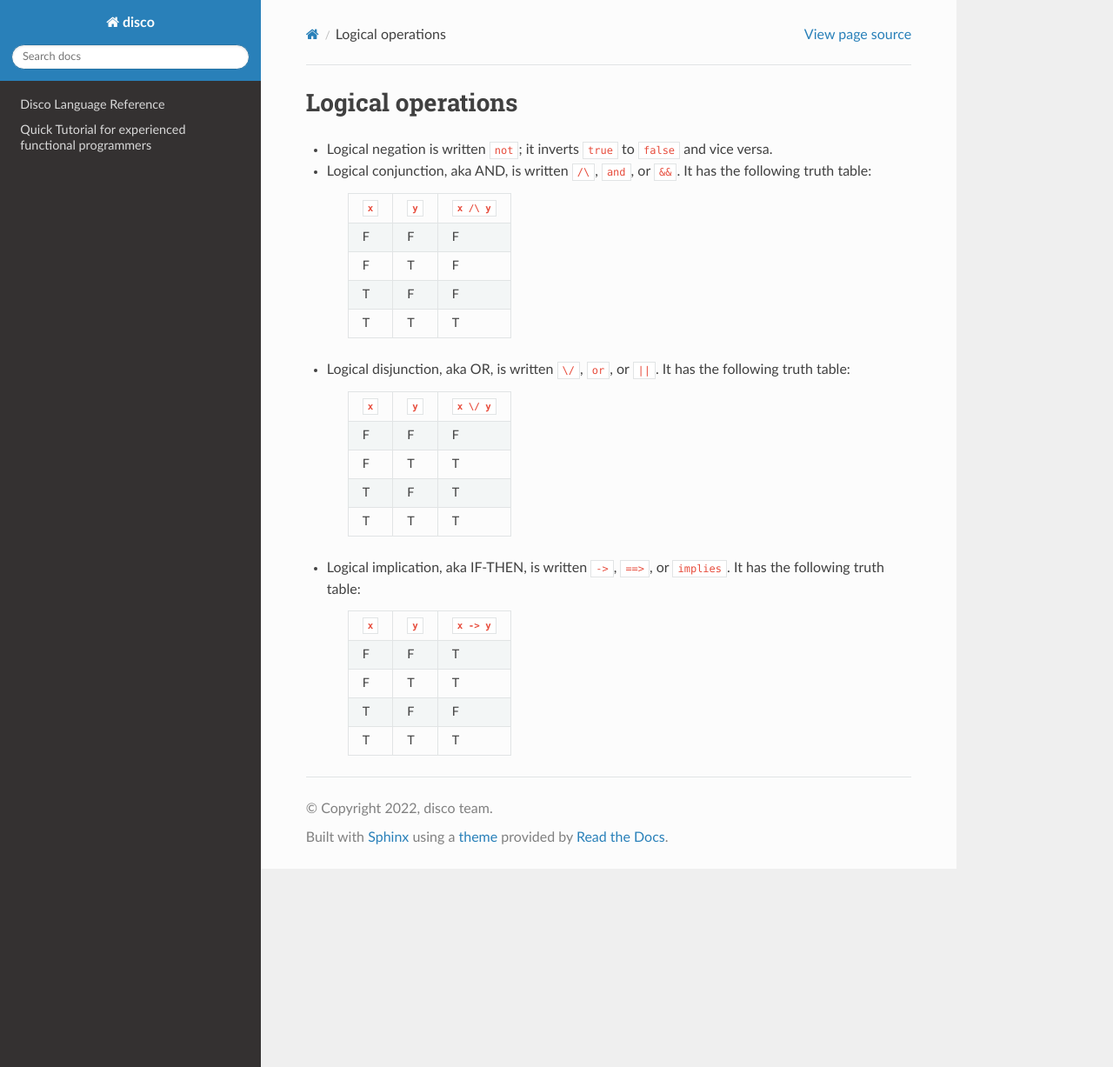
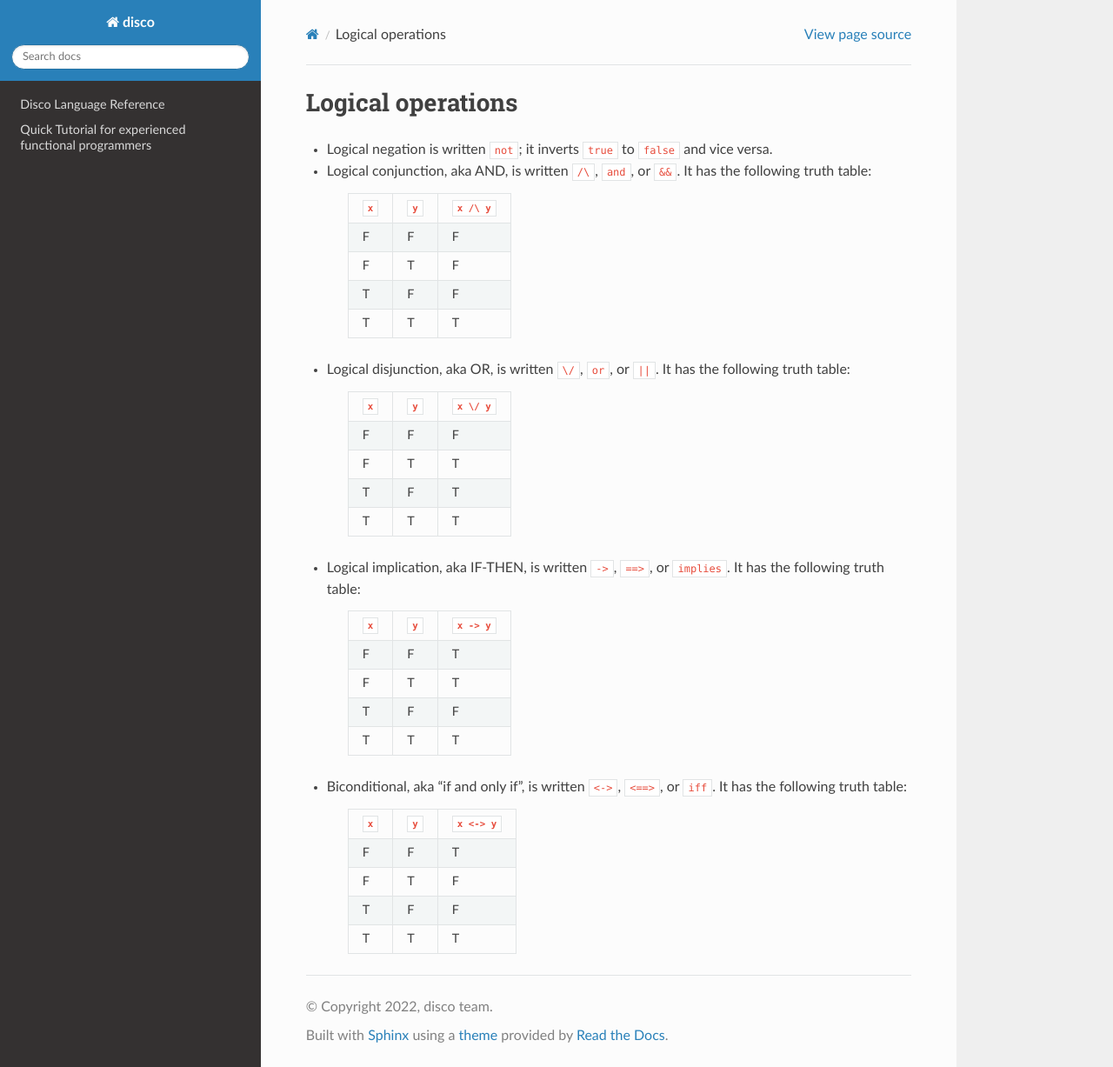
Before and after one commit to disco-lang/disco, a Sphinx documentation site: the page built from docs/reference/logic-ops.rst, in a window 1280 px wide and 1227 px high. Shown: the whole window at 87% size. Built offline with Sphinx 7.4.7 and the Read the Docs theme 2.0.0, drawn with Linux system fonts in a browser that asks for light colours; pages that are not in the unit, such as notebooks, are missing from menus.

Commit message:
add iff operator
Closes #324.

```diff
--- a/docs/reference/logic-ops.rst
+++ b/docs/reference/logic-ops.rst
@@ -38,3 +38,15 @@ Logical operations
     T      F      F
     T      T      T
     =====  =====  ==========
+
+* Biconditional, aka "if and only if", is written ``<->``, ``<==>``, or
+  ``iff``. It has the following truth table:
+
+    =====  =====  ==========
+    ``x``  ``y``  ``x <-> y``
+    =====  =====  ==========
+    F      F      T
+    F      T      F
+    T      F      F
+    T      T      T
+    =====  =====  ==========
```
Also changed, not shown: 7 other files.
